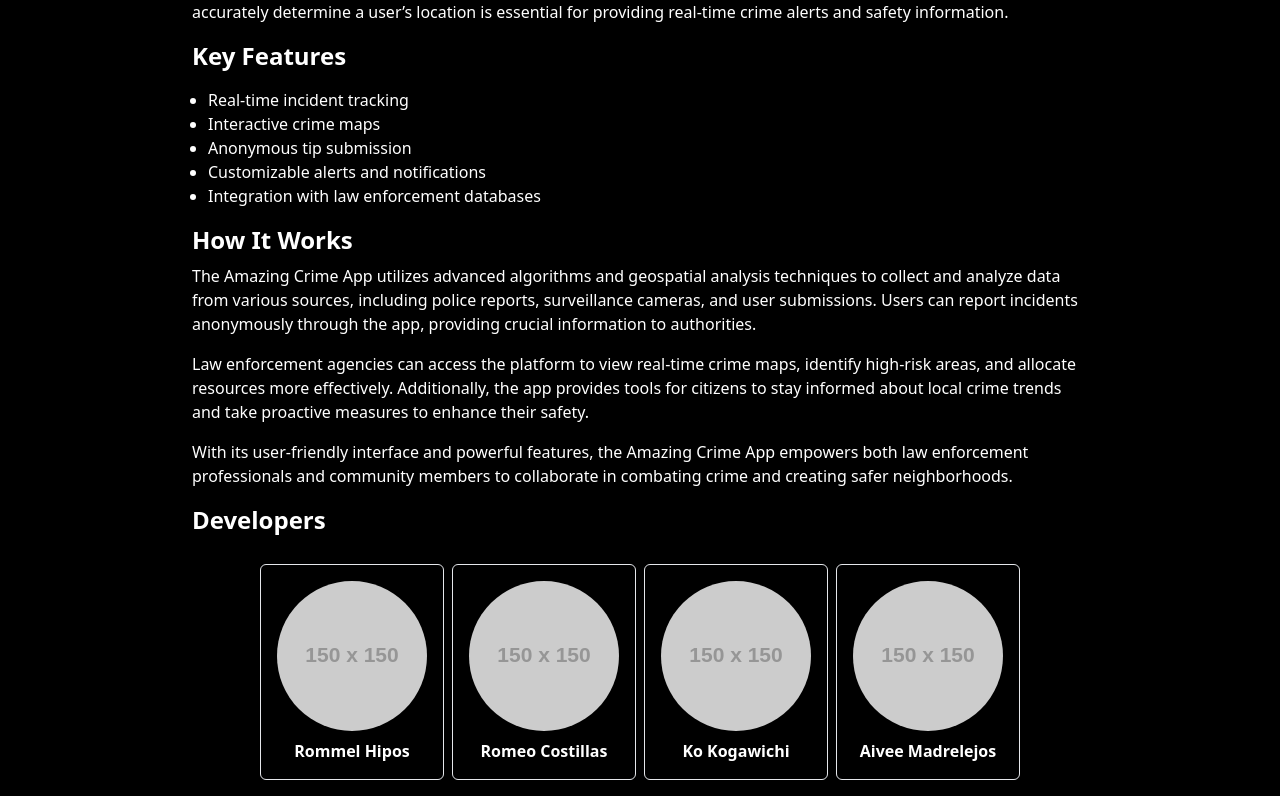
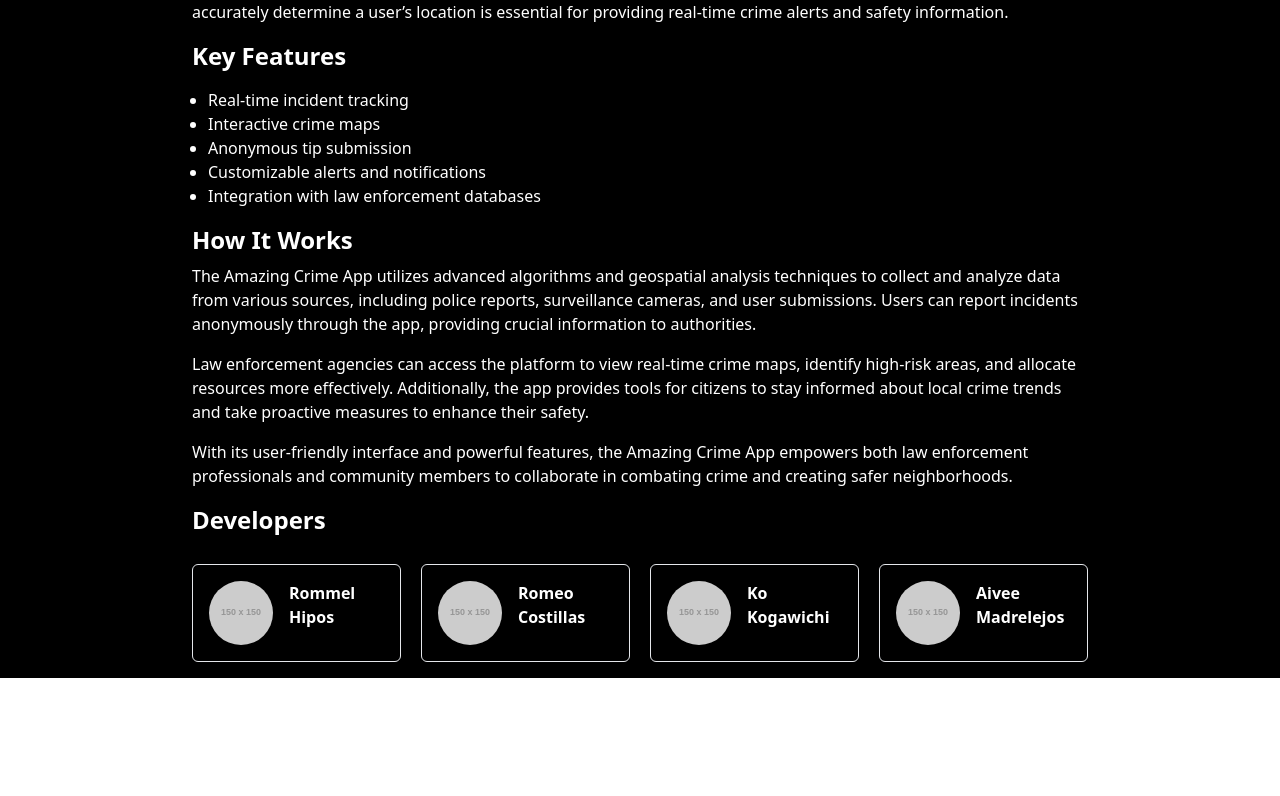
Before and after one commit to IamStudentRommel/breezyapp-article, a Next.js app: page / in a window 1280 px wide. Shown: the part 458-1254 px from the top of the page. After the commit the page ends 1136 px from the top, so only its background shows below. Built offline with nearby package versions, Linux system fonts and the light colour scheme.

Commit message:
footer test

```diff
--- a/app/subcomponents/footer.js
+++ b/app/subcomponents/footer.js
@@ -18,15 +18,18 @@ const developers = [
 
 const Footer = () => {
   return (
-    <div className="grid grid-cols-4 gap-2 mt-5">
+    <div className="grid grid-cols-1 sm:grid-cols-2 md:grid-cols-3 lg:grid-cols-4 gap-5 mt-5">
       {developers.map((developer) => (
-        <div key={developer.id} className="border p-4 rounded-md">
+        <div key={developer.id} className="flex border p-4 rounded-md">
           <img
             src={developer.imageUrl}
             alt={developer.name}
-            className="mx-auto mb-2 rounded-full"
+            className="w-16 h-16 rounded-full mr-4"
           />
-          <p className="text-center font-semibold">{developer.name}</p>
+          <div>
+            <p className="font-semibold">{developer.name}</p>
+            <p className="text-sm">{/* Add developer details here */}</p>
+          </div>
         </div>
       ))}
     </div>
```
